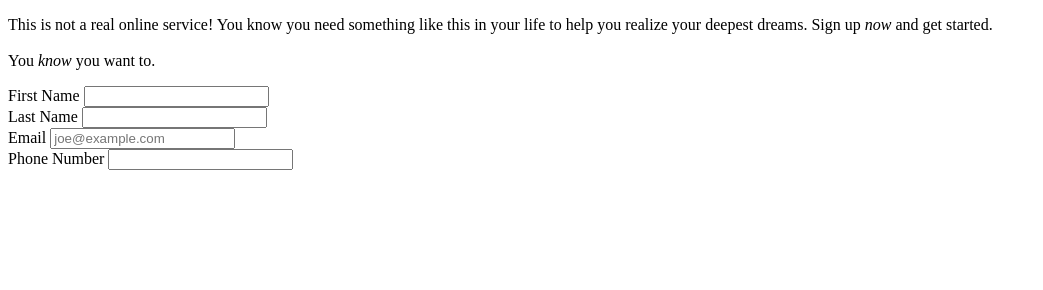
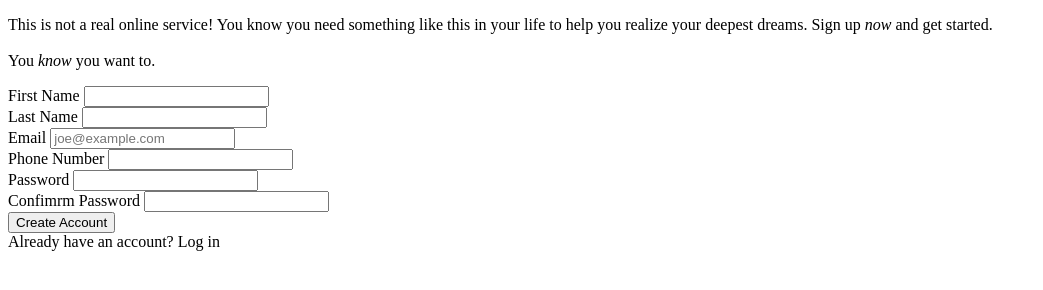
Before and after one commit to Carrscot/sign-up-form, a plain HTML site: page index.html in a window 1280 px wide. Shown: the whole page, without its empty margins (0-1043 px from the left). Drawn offline with Linux system fonts and the light colour scheme.

Commit message:
Add submit button and additional text to form.

```diff
--- a/index.html
+++ b/index.html
@@ -51,6 +51,24 @@
                 <label for='phone-number'>Phone Number</label>
                 <input type="tel" id="tel" name="tel" />
               </div>
+
+              <div class='form-row'>
+                <label for='password'>Password</label>
+                <input id='password' name='password' type='password' required>
+              </div>
+
+              <div class='form-row'>
+                <label for='confirm-password'>Confimrm Password</label>
+                <input id='confrim-password' name='confirm-password' type='password' required>
+              </div>
+
+        <div class ='footer'>
+              <div class='submit-row'>
+                <button type='submit' class='submit-button'>Create Account</button>
+              </div>
+              <div>Already have an account? <a>Log in</a></div>
+        </div>
+
         </form>
 
     </div>
```
